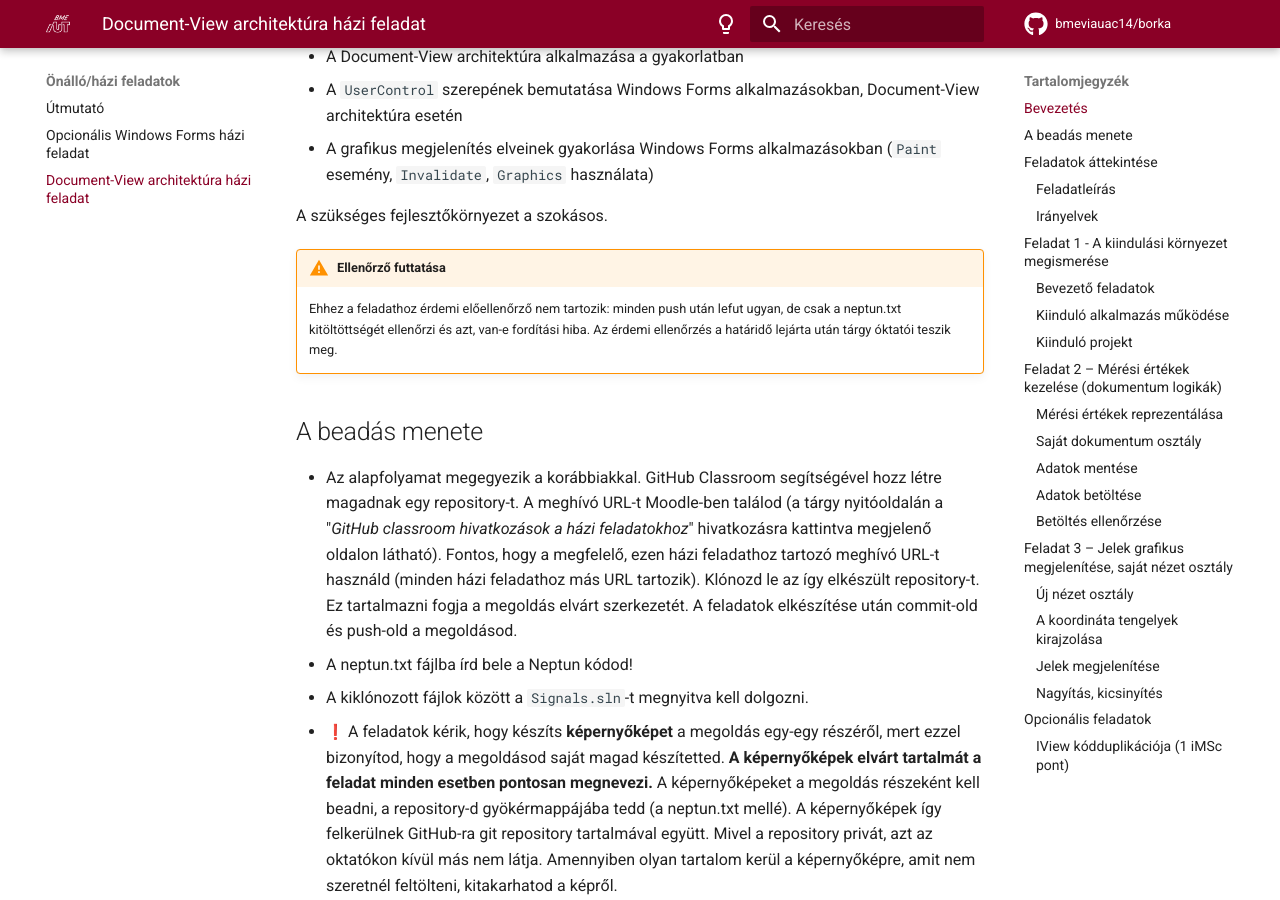
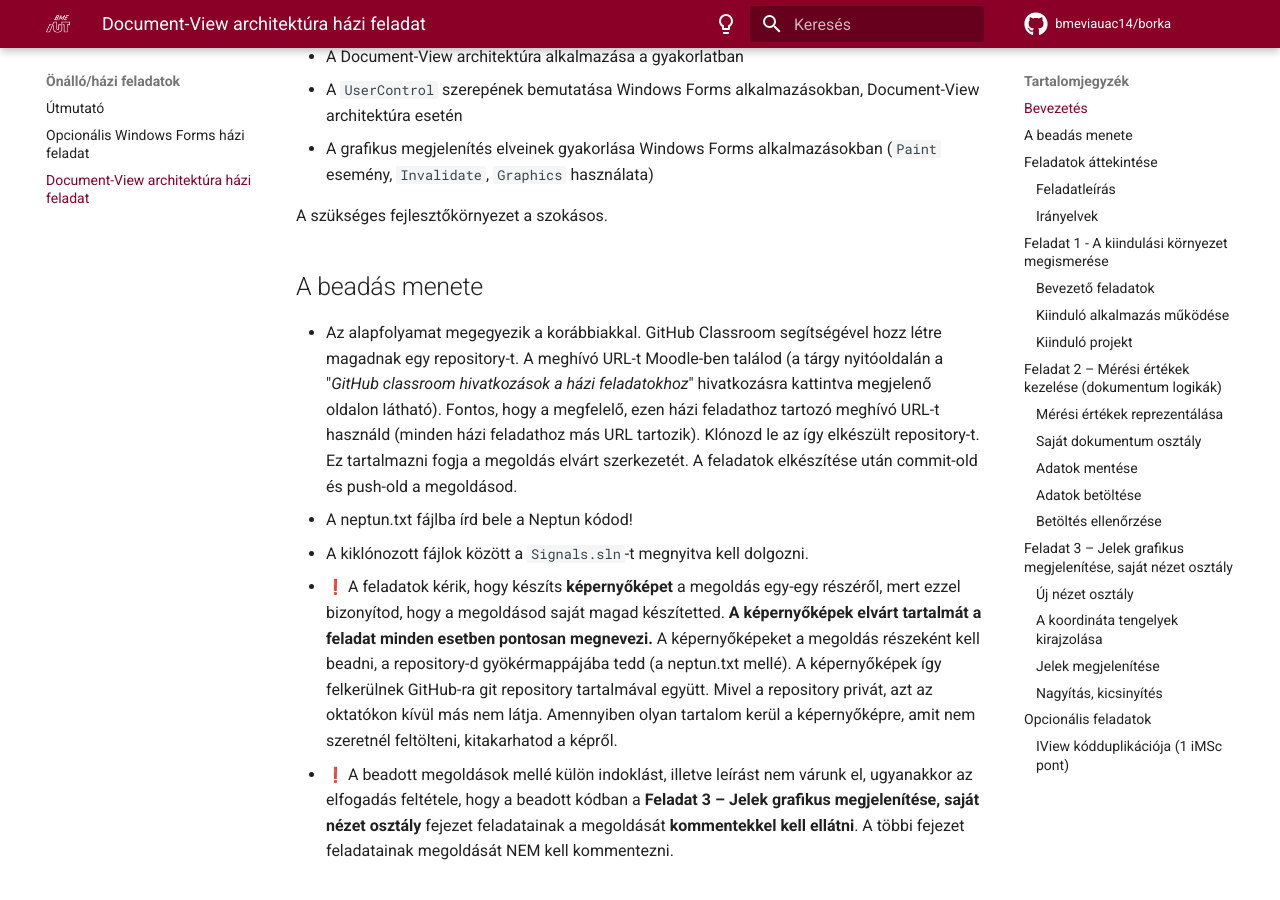
Before and after one commit to bmeviauac14/BORKA, an MkDocs documentation site: the page built from docs/hazi/document-view-architektura/index.md, in a window 1280 px wide and 900 px high, scrolled down 779 px. Built offline with MkDocs 1.6.1 and Material for MkDocs 9.7.7, drawn with Linux system fonts in a browser that asks for light colours; emoji names are drawn with the system emoji font; comment, search, counter and statistics services are not loaded.

Commit message:
Doc-View HF

```diff
--- a/docs/hazi/document-view-architektura/index.md
+++ b/docs/hazi/document-view-architektura/index.md
@@ -29,9 +29,6 @@ Az házi feladat célja:
 - A grafikus megjelenítés elveinek gyakorlása Windows Forms alkalmazásokban (`Paint` esemény, `Invalidate`, `Graphics` használata)
 
 A szükséges fejlesztőkörnyezet a szokásos.
-
-!!! warning "Ellenőrző futtatása"
-    Ehhez a feladathoz érdemi előellenőrző nem tartozik: minden push után lefut ugyan, de csak a neptun.txt kitöltöttségét ellenőrzi és azt, van-e fordítási hiba. Az érdemi ellenőrzés a határidő lejárta után tárgy óktatói teszik meg.
 
 ## A beadás menete
 
```
